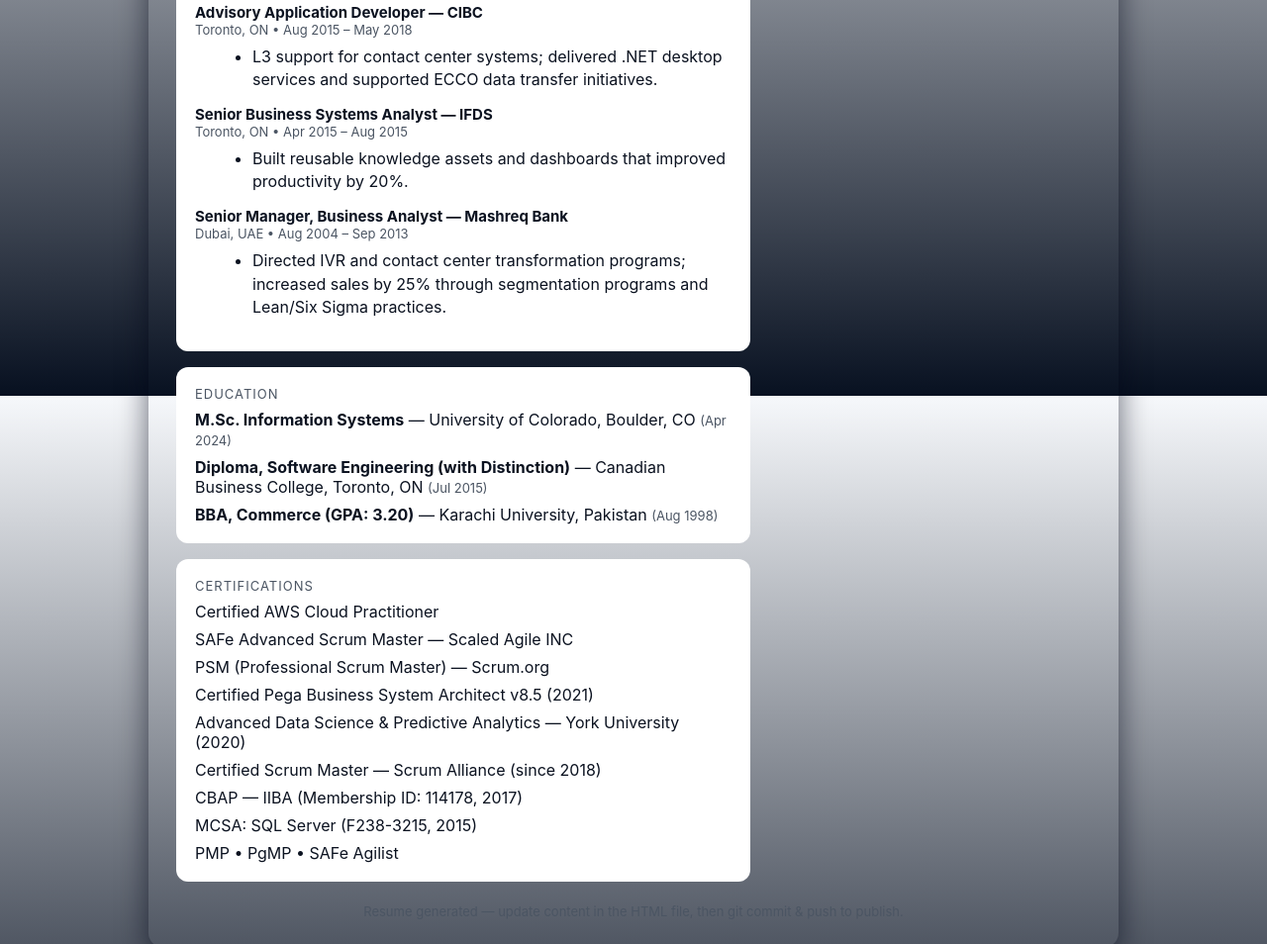
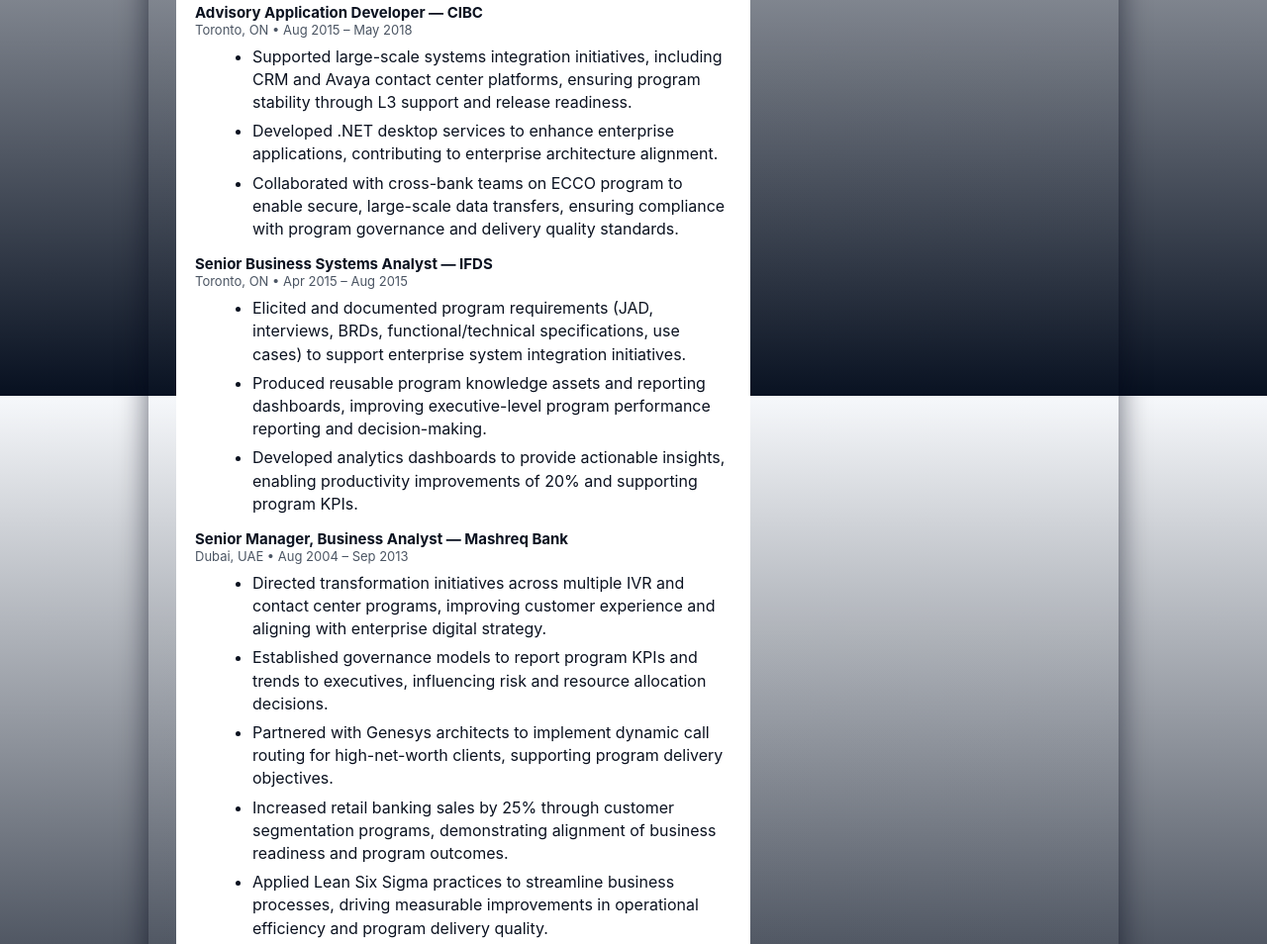
Before and after one commit to leonardftor/ResumeFrancisLeonard, a plain HTML site: page index.html in a window 1280 px wide. Shown: the part 1200-2154 px from the top of the page at 99% size. Drawn offline with Linux system fonts and the light colour scheme.

Commit message:
Update index.html

```diff
--- a/index.html
+++ b/index.html
@@ -62,8 +62,8 @@
       <div class="avatar" aria-hidden="true">LF</div>
       <div>
         <h1 id="name"> Leonard Francis </h1>
-        <div class="sub"> </div>
-        <div class="sub">Toronto, ON • <a id="email" href="mailto:you@example.com">you@example.com</a> • <a id="linkedin" href="#">linkedin.com/in/yourprofile</a></div>
+        <div class="sub"> Leonard Francis </div>
+        <div class="sub">Toronto, ON • <a id="email" href="mailto:you@example.com">leonard.francis@td.com</a> • <a id="linkedin" href="#">https://www.linkedin.com/in/leonard-f-65aba0225/</a></div>
       </div>
       <div class="top-right">
         <div class="title-pill"> Senior Scrum Master </div>
@@ -116,7 +116,9 @@
             <h3>Advisory Application Developer — CIBC</h3>
             <div class="meta">Toronto, ON • Aug 2015 – May 2018</div>
             <ul class="bullets">
-              <li>L3 support for contact center systems; delivered .NET desktop services and supported ECCO data transfer initiatives.</li>
+              <li>Supported large-scale systems integration initiatives, including CRM and Avaya contact center platforms, ensuring program stability through L3 support and release readiness.</li>
+              <li>Developed .NET desktop services to enhance enterprise applications, contributing to enterprise architecture alignment.</li>
+              <li>Collaborated with cross-bank teams on ECCO program to enable secure, large-scale data transfers, ensuring compliance with program governance and delivery quality standards.</li>
             </ul>
           </div>
 
@@ -124,7 +126,9 @@
             <h3>Senior Business Systems Analyst — IFDS</h3>
             <div class="meta">Toronto, ON • Apr 2015 – Aug 2015</div>
             <ul class="bullets">
-              <li>Built reusable knowledge assets and dashboards that improved productivity by 20%.</li>
+              <li>Elicited and documented program requirements (JAD, interviews, BRDs, functional/technical specifications, use cases) to support enterprise system integration initiatives.</li>
+              <li>Produced reusable program knowledge assets and reporting dashboards, improving executive-level program performance reporting and decision-making.</li>
+              <li>Developed analytics dashboards to provide actionable insights, enabling productivity improvements of 20% and supporting program KPIs.</li>
             </ul>
           </div>
 
@@ -132,7 +136,11 @@
             <h3>Senior Manager, Business Analyst — Mashreq Bank</h3>
             <div class="meta">Dubai, UAE • Aug 2004 – Sep 2013</div>
             <ul class="bullets">
-              <li>Directed IVR and contact center transformation programs; increased sales by 25% through segmentation programs and Lean/Six Sigma practices.</li>
+              <li>Directed transformation initiatives across multiple IVR and contact center programs, improving customer experience and aligning with enterprise digital strategy.</li>
+              <li>Established governance models to report program KPIs and trends to executives, influencing risk and resource allocation decisions.</li>
+              <li>Partnered with Genesys architects to implement dynamic call routing for high-net-worth clients, supporting program delivery objectives.</li>
+              <li>Increased retail banking sales by 25% through customer segmentation programs, demonstrating alignment of business readiness and program outcomes.</li>
+              <li>Applied Lean Six Sigma practices to streamline business processes, driving measurable improvements in operational efficiency and program delivery quality.</li>
             </ul>
           </div>
 
```
